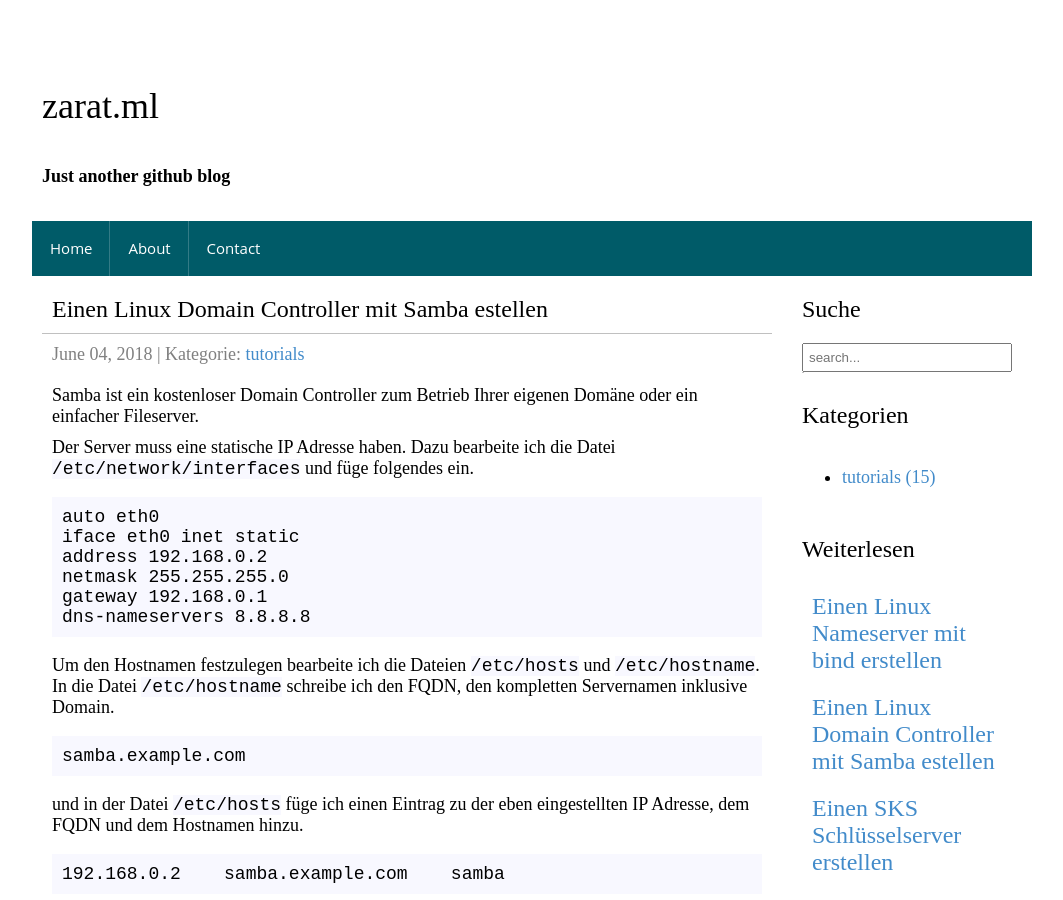
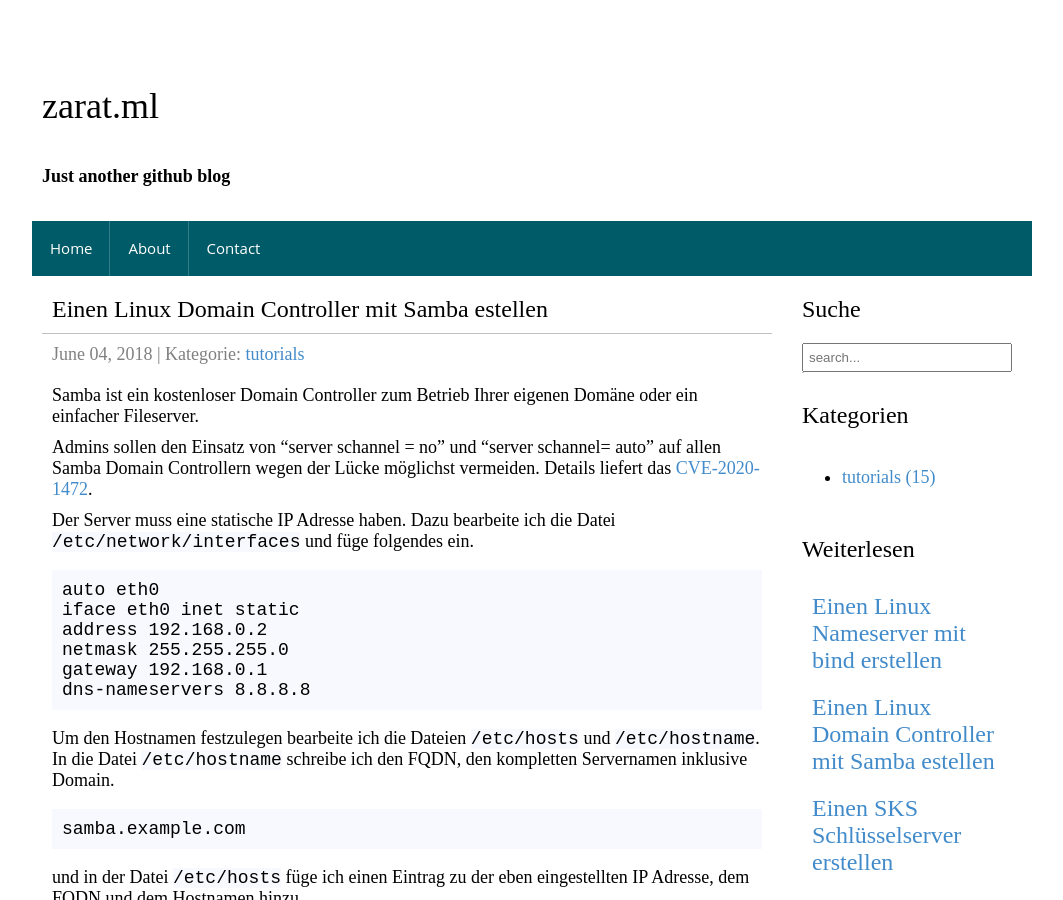
Before and after one commit to zarat/zarat.github.io, a Jekyll site: the page built from _posts/2018-06-04-samba-domain-controller.markdown, in a window 1280 px wide and 900 px high. Shown: the whole window, without its empty margins (108-1171 px from the left). Built offline with Jekyll 4.4.1, drawn with Linux system fonts in a browser that asks for light colours.

Commit message:
Update 2018-06-04-samba-domain-controller.markdown

```diff
--- a/_posts/2018-06-04-samba-domain-controller.markdown
+++ b/_posts/2018-06-04-samba-domain-controller.markdown
@@ -9,6 +9,8 @@ permalink: /post/samba-domain-controller
 Samba ist ein kostenloser Domain Controller zum Betrieb Ihrer eigenen Domäne oder ein einfacher Fileserver.
 
 <!--excerpt_separator-->
+
+Admins sollen den Einsatz von "server schannel = no" und "server schannel= auto" auf allen Samba Domain Controllern wegen der Lücke möglichst vermeiden. Details liefert das <a href="https://www.samba.org/samba/security/CVE-2020-1472.html" target="_blank">CVE-2020-1472</a>.
 
 Der Server muss eine statische IP Adresse haben. Dazu bearbeite ich die Datei <code>/etc/network/interfaces</code> und füge folgendes ein.
 
```
